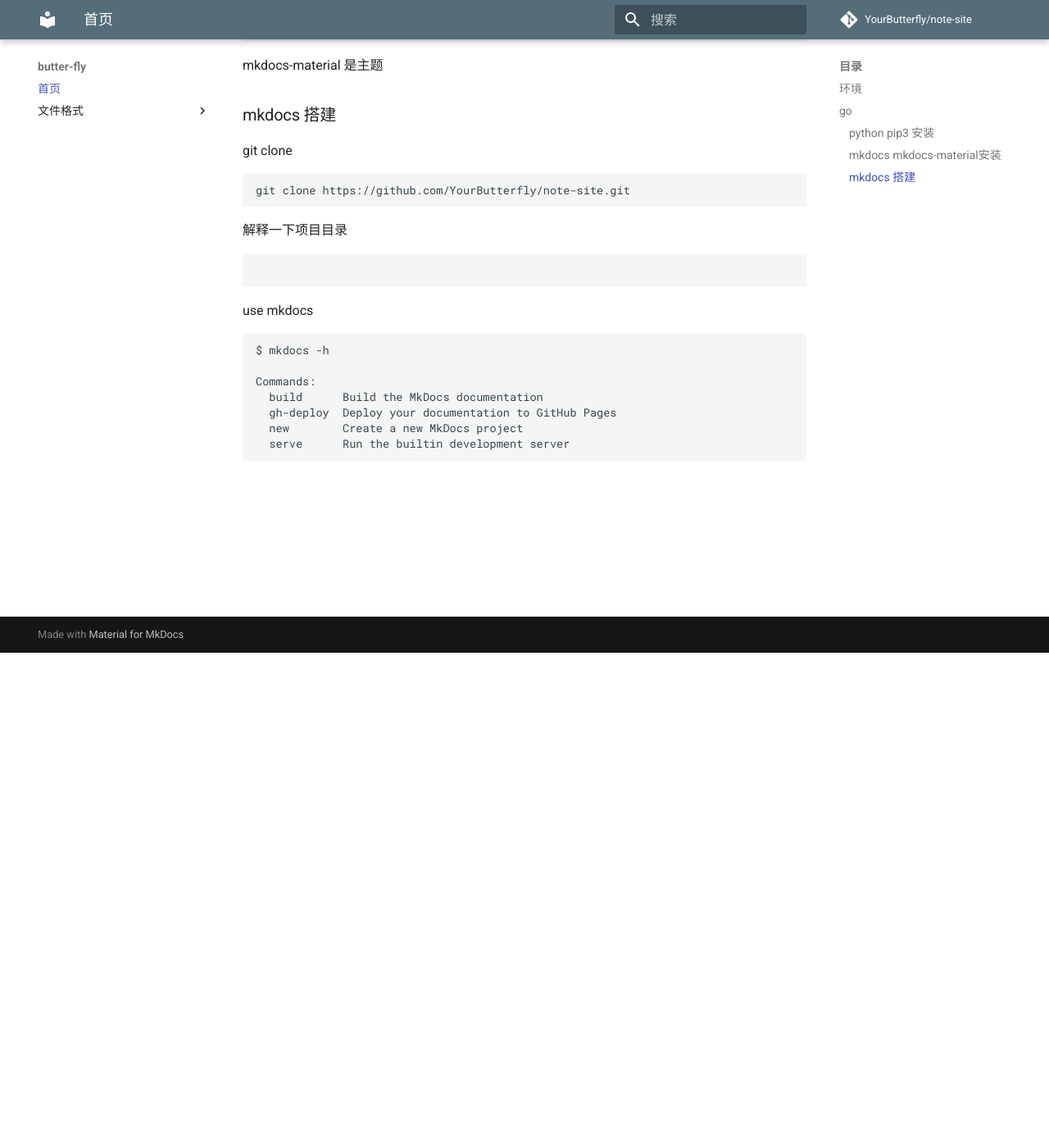
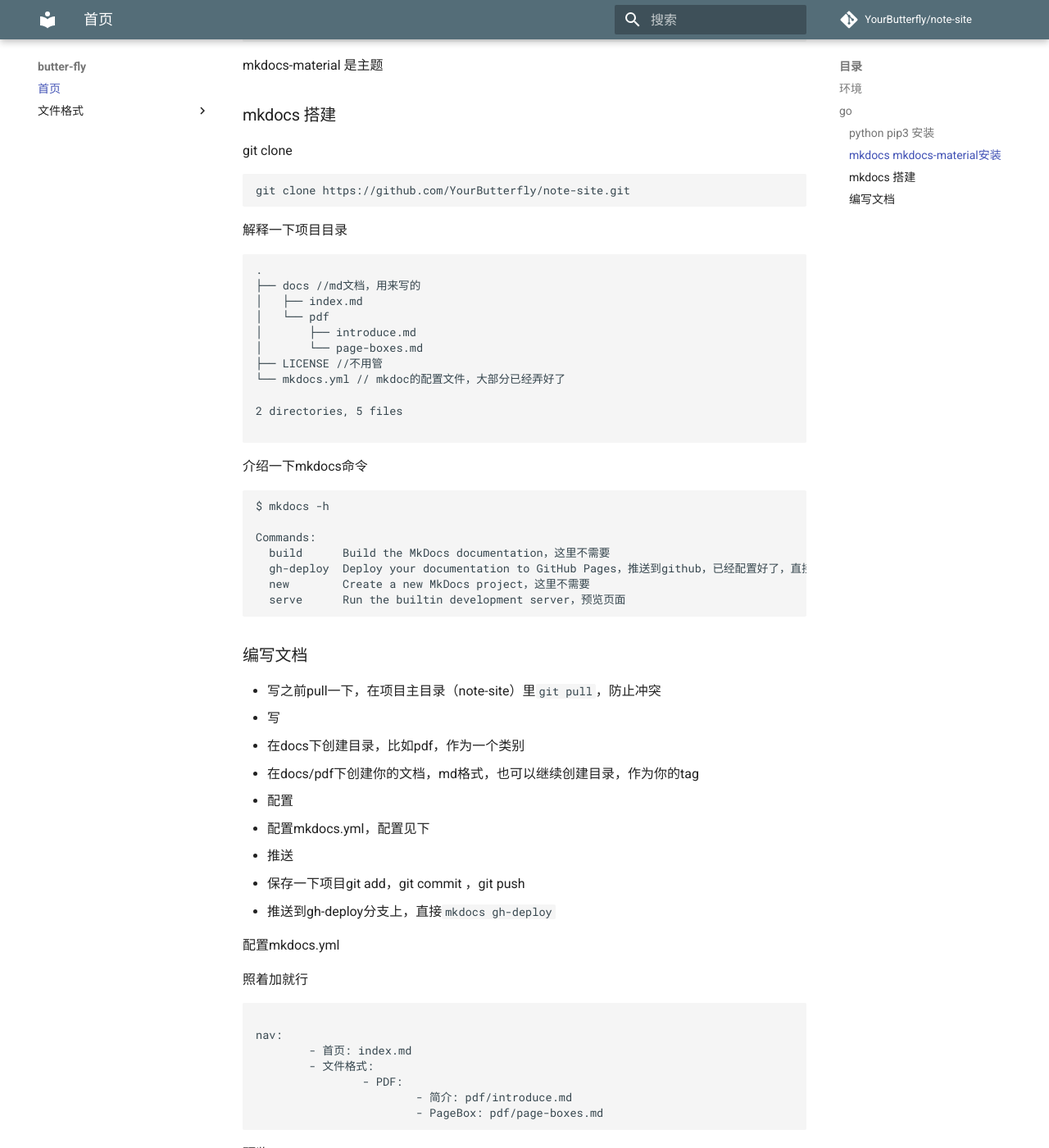
Before and after one commit to YourButterfly/note-site, an MkDocs documentation site: the page built from docs/index.md, in a window 1280 px wide and 1400 px high, scrolled down 604 px. Shown: the whole window at 82% size. Built offline with MkDocs 1.6.1 and Material for MkDocs 9.7.7, drawn with Linux system fonts in a browser that asks for light colours; comment, search, counter and statistics services are not loaded.

Commit message:
add tutorial

````diff
--- a/docs/index.md
+++ b/docs/index.md
@@ -31,17 +31,60 @@
 ```
 
 解释一下项目目录
-```
+
+```txt
+.
+├── docs //md文档，用来写的
+│   ├── index.md
+│   └── pdf
+│       ├── introduce.md
+│       └── page-boxes.md
+├── LICENSE //不用管
+└── mkdocs.yml // mkdoc的配置文件，大部分已经弄好了
+
+2 directories, 5 files
 
 ```
-use mkdocs
+介绍一下mkdocs命令
 
 ```shell
 $ mkdocs -h
 
 Commands:
-  build      Build the MkDocs documentation
-  gh-deploy  Deploy your documentation to GitHub Pages
-  new        Create a new MkDocs project
-  serve      Run the builtin development server
+  build      Build the MkDocs documentation，这里不需要
+  gh-deploy  Deploy your documentation to GitHub Pages，推送到github，已经配置好了，直接用‘mkdocs gh-deploy’
+  new        Create a new MkDocs project，这里不需要
+  serve      Run the builtin development server，预览页面
 ```
+
+### 编写文档
+
+- 写之前pull一下，在项目主目录（note-site）里`git pull`，防止冲突
+- 写
+  - 在docs下创建目录，比如pdf，作为一个类别
+  - 在docs/pdf下创建你的文档，md格式，也可以继续创建目录，作为你的tag
+- 配置
+  - 配置mkdocs.yml，配置见下
+- 推送
+  - 保存一下项目git add，git commit ，git push
+  - 推送到gh-deploy分支上，直接`mkdocs gh-deploy`
+
+配置mkdocs.yml
+
+照着加就行
+
+```md
+
+nav:
+        - 首页: index.md
+        - 文件格式:
+                - PDF:
+                        - 简介: pdf/introduce.md
+                        - PageBox: pdf/page-boxes.md
+```
+
+预览
+
+```shell
+mkdocs serve
+```
````
